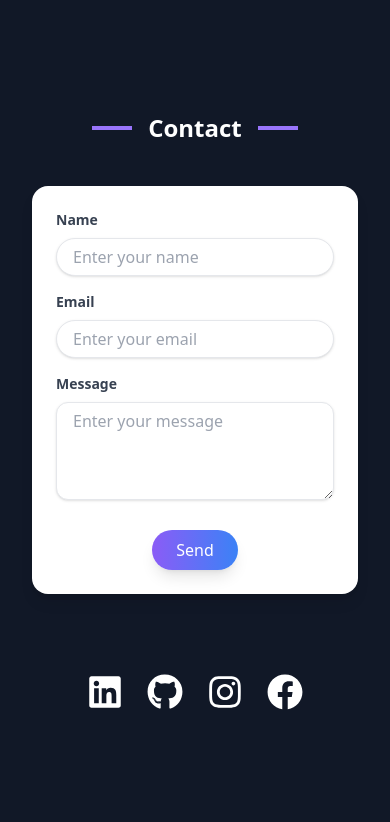
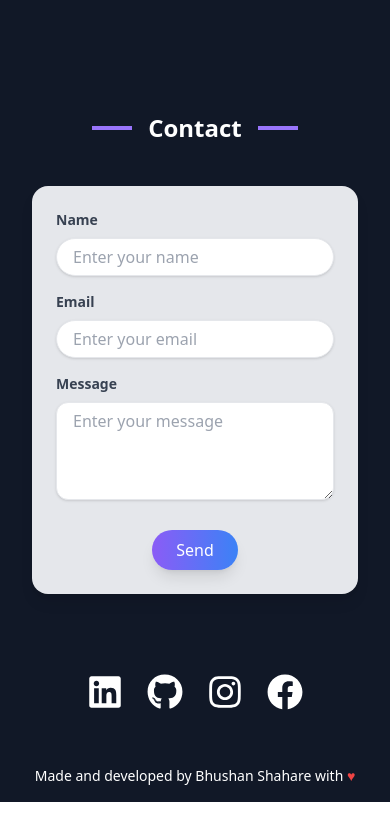
Before and after one commit to BhushanShahare000/Portfolio, a React (Vite) app: page / in a window 390 px wide. Shown: the part 4812-5634 px from the top of the page. Built offline with nearby package versions, Linux system fonts and the light colour scheme; a small style sheet from the web is missing.

Commit message:
added footer

```diff
--- a/src/components/contact.jsx
+++ b/src/components/contact.jsx
@@ -1,29 +1,33 @@
-import React, { useState } from "react";
+import React, { useContext,useState } from "react";
 import { FaLinkedin, FaGithub, FaInstagram, FaFacebook } from "react-icons/fa";
 import { FaMapLocationDot } from "react-icons/fa6";
 import { IoMdMail } from "react-icons/io";
 import { social } from "./dummy";
-import { FaRegCopyright } from "react-icons/fa";
+import { ThemeContext } from "./themeContext";
 
 function Contact() {
-  const [formData, setFormData] = useState({
+
+  const { theme, toggleTheme } = useContext(ThemeContext);
+  const initialFormData = {
     name: "",
     email: "",
     message: "",
-  });
+  };
+
+  const [formData, setFormData] = useState(initialFormData);
 
   const handleChange = (e) => {
     const { name, value } = e.target;
     setFormData({ ...formData, [name]: value });
   };
-/// Fetching firebse Data ///
+
   const handleSubmit = async (e) => {
+    e.preventDefault();
     const { name, email, message } = formData;
-    e.preventDefault();
     const options = {
       method: "POST",
       headers: {
-        "Content-Type": "aplication/json",
+        "Content-Type": "application/json",
       },
       body: JSON.stringify({ name, email, message }),
     };
@@ -42,6 +46,7 @@ function Contact() {
         className: "bg-green-500 text-white px-4 py-2 rounded-lg shadow-lg max-w-full sm:max-w-sm",
         stopOnFocus: true,
       }).showToast();
+      setFormData(initialFormData); // Reset form data
     } else {
       Toastify({
         text: "Error occurred",
@@ -54,25 +59,16 @@ function Contact() {
       }).showToast();
     }
   };
-///// end  fetching data ////
+
   return (
-    <div
-      className=" pb-24 justify-center items-center  px-4 md:px-32"
-      id="contact"
-    >
-      <div className="font-poppins pb-6 flex items-center gap-x-4 justify-center  text-2xl md:text-5xl  font-bold leading-normal">
-        <div
-          className="Flex items-center w-10 md:w-20 h-1 justify-center bg-[#9975FB]
-    "
-        ></div>
+    <div className="pb-4 justify-center items-center px-4 md:px-32" id="contact">
+      <div className="font-poppins pb-6 flex items-center gap-x-4 justify-center text-2xl md:text-5xl font-bold leading-normal">
+        <div className="Flex items-center w-10 md:w-20 h-1 justify-center bg-[#9975FB]"></div>
         <p>Contact</p>
-        <div
-          className="Flex items-center w-10 md:w-20 h-1 justify-center bg-[#9975FB]
-    "
-        ></div>
+        <div className="Flex items-center w-10 md:w-20 h-1 justify-center bg-[#9975FB]"></div>
       </div>
 
-      <div className="flex flex-col lg:flex-row items-center justify-around  p-4">
+      <div className="flex flex-col lg:flex-row items-center justify-around p-4">
         <div className="lg:w-1/2 mb-8 lg:mb-0 lg:pr-8 hidden lg:block">
           <h2 className="text-3xl font-bold mb-4">Drop me a message!</h2>
           <p className="mb-4 font-sans">
@@ -95,7 +91,7 @@ function Contact() {
           <form
             method="POST"
             onSubmit={handleSubmit}
-            className="bg-white p-6 rounded-2xl shadow-lg max-w-sm mx-auto "
+            className={` p-6 rounded-2xl shadow-lg max-w-sm mx-auto ${theme === 'dark' ? 'bg-gray-200 text-white' : 'bg-white text-black'}`}
           >
             <div className="mb-4">
               <label
@@ -178,6 +174,11 @@ function Contact() {
           </div>
         ))}
       </div>
+      <div className="flex justify-center sticky mt-10 md:mt-16">
+        <p className="text-center text-sm md:text-xl">
+          Made and developed by Bhushan Shahare with <span className="text-red-500">&hearts;</span>
+        </p>
+      </div>
     </div>
   );
 }
```
Lines whose indentation alone changed are shown as unchanged.
